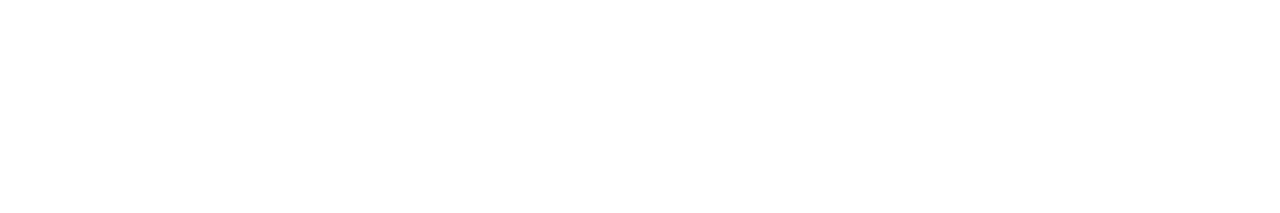
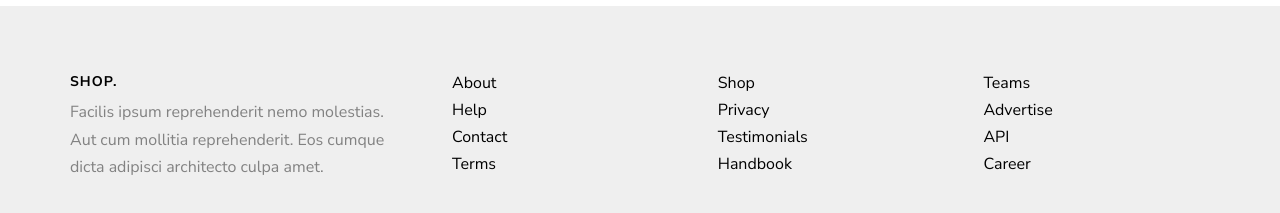
Before and after one commit to Sey-Uki/e-com, a Next.js app: page / in a window 1280 px wide. Shown: the part 1498-1711 px from the top of the page. Before the commit the page ends 1504 px from the top, so only its background shows below. Built offline with nearby package versions, Linux system fonts and the light colour scheme.

Commit message:
feat: add footer

```diff
--- /dev/null
+++ b/src/components/footer/footer.module.css
@@ -0,0 +1,45 @@
+.footer {
+    background-color: #efefef;
+    padding: 4em 0;
+}
+
+.container {
+    align-items: normal;
+}
+
+.footer p {
+    color: #828282;
+    font-weight: 400;
+    font-size: 16px;
+    line-height: 1.7;
+}
+
+.left {
+    width: 30%;
+
+    display: flex;
+    flex-direction: column;
+    justify-content: flex-start;
+}
+
+.links {
+    width: 70%;
+
+    display: flex;
+}
+
+.links ul {
+    width: 33.3%;
+    padding-left: 40px;
+    display: flex;
+    flex-direction: column;
+    justify-content: flex-start;
+}
+
+.links ul li {
+    margin-bottom: 5px;
+}
+
+.footer a:hover {
+    text-decoration: underline;
+}
--- /dev/null
+++ b/src/components/footer/footer.tsx
@@ -0,0 +1,65 @@
+import Link from 'next/link';
+
+import s from './footer.module.css';
+import { Container } from '../container/container';
+import { Subtitle } from '../subtitle/subtitle';
+
+export const Footer = () => {
+  return (
+    <footer className={s.footer}>
+      <Container extraClass={s.container}>
+        <div className={s.left}>
+          <Subtitle>Shop.</Subtitle>
+          <p>
+            Facilis ipsum reprehenderit nemo molestias. Aut cum mollitia
+            reprehenderit. Eos cumque dicta adipisci architecto culpa amet.
+          </p>
+        </div>
+        <div className={s.links}>
+          <ul>
+            <li>
+              <Link href="/">About</Link>
+            </li>
+            <li>
+              <Link href="/">Help</Link>
+            </li>
+            <li>
+              <Link href="/">Contact</Link>
+            </li>
+            <li>
+              <Link href="/">Terms</Link>
+            </li>
+          </ul>
+          <ul>
+            <li>
+              <Link href="/">Shop</Link>
+            </li>
+            <li>
+              <Link href="/">Privacy</Link>
+            </li>
+            <li>
+              <Link href="/">Testimonials</Link>
+            </li>
+            <li>
+              <Link href="/">Handbook</Link>
+            </li>
+          </ul>
+          <ul>
+            <li>
+              <Link href="/">Teams</Link>
+            </li>
+            <li>
+              <Link href="/">Advertise</Link>
+            </li>
+            <li>
+              <Link href="/">API</Link>
+            </li>
+            <li>
+              <Link href="/">Career</Link>
+            </li>
+          </ul>
+        </div>
+      </Container>
+    </footer>
+  );
+};
--- a/src/components/header/header.module.css
+++ b/src/components/header/header.module.css
@@ -19,7 +19,6 @@
 }
 
 .nav {
-  list-style: none;
   display: flex;
 }
 
--- a/src/components/layout.tsx
+++ b/src/components/layout.tsx
@@ -1,5 +1,6 @@
 import { Nunito_Sans } from 'next/font/google';
 
+import { Footer } from './footer/footer';
 import { Header } from './header/header';
 
 const nunito = Nunito_Sans({
@@ -16,6 +17,7 @@
     <div className={nunito.className}>
       <Header />
       <main>{children}</main>
+      <Footer />
     </div>
   );
 }
--- a/src/pages/index.tsx
+++ b/src/pages/index.tsx
@@ -1,5 +1,6 @@
 import { Nunito_Sans } from 'next/font/google';
 
+import { Footer } from '../components/footer/footer';
 import { Header } from '../components/header/header';
 import { Products } from '../components/home/products/products';
 import { Slider } from '../components/home/slider/slider';
@@ -17,6 +18,7 @@
         <Slider />
         <Products />
       </main>
+      <Footer />
     </div>
   );
 }
--- a/src/pages/product/[productId].tsx
+++ b/src/pages/product/[productId].tsx
@@ -27,6 +27,7 @@
   );
 
   return (
+    <div className={s.product}>
       <Container extraClass={s.container}>
         <SectionTitle>Информация о товаре</SectionTitle>
         {product?.thumbnail && (
@@ -74,6 +75,7 @@
         {activeTab === 1 && <SpecsTab specs={product?.specs} />}
         {activeTab === 2 && <CommentsTab comments={product?.comments} />}
       </Container>
+    </div>
   );
 };
 
--- a/src/pages/product/product.module.css
+++ b/src/pages/product/product.module.css
@@ -1,3 +1,7 @@
+.product {
+    padding: 40px 20px;
+}
+
 .container {
     flex-direction: column;
 }
--- a/src/styles/globals.css
+++ b/src/styles/globals.css
@@ -94,3 +94,7 @@
 main {
   margin-top: 70px;
 }
+
+ul {
+  list-style-type: none;
+}
```
Lines whose indentation alone changed are shown as unchanged.
